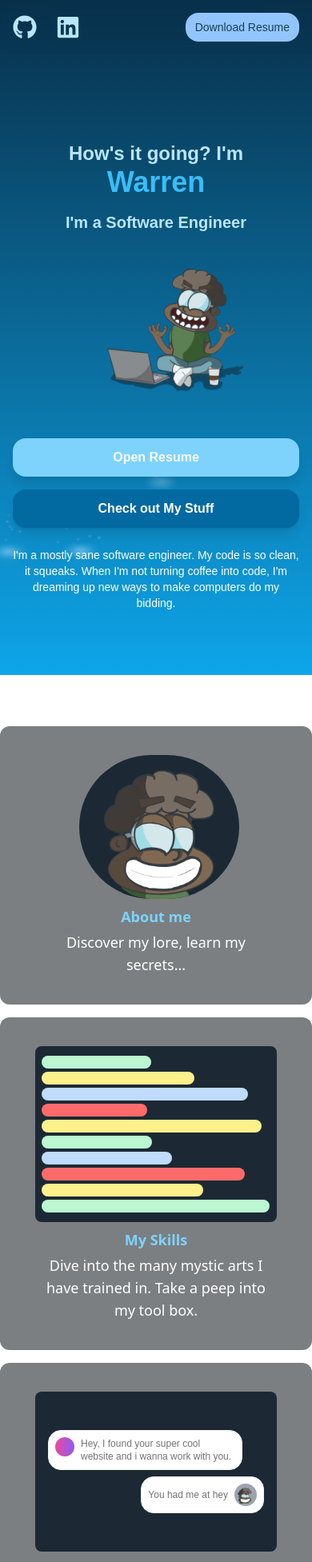
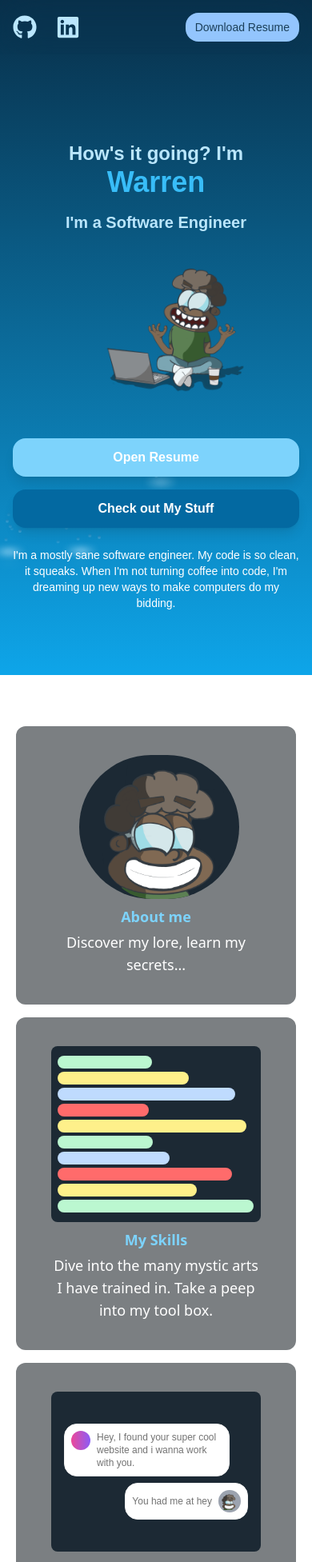
Before and after one commit to warrenphilly/Current_Portfolio, a Next.js app: page / in a window 390 px wide. Shown: the top 1953 px of the page at 80% size. Built offline with nearby package versions, Linux system fonts and the light colour scheme.

Commit message:
one thing left

```diff
--- a/app/page.tsx
+++ b/app/page.tsx
@@ -19,11 +19,11 @@ export default function Home() {
         className="w-full h-screen md:overflow-y-auto snap-y snap-mandatory relative z-10"
       >
         <section className="w-full h-screen snap-start snap-always">
-          <Header />
+
           <Hero />
         </section>
 
-        <section className="w-full h-screen snap-start snap-always md:flex items-center justify-center md:pt-24">
+        <section className="w-full h-screen snap-start snap-always md:flex items-center justify-center  md:pt-24">
           <BentoSection />
 
         </section>
--- a/components/Hero.tsx
+++ b/components/Hero.tsx
@@ -1,5 +1,5 @@
 "use client";
-
+import Header from "./Header";
 import { useState, useEffect } from "react";
 import Image from "next/image";
 
@@ -23,6 +23,7 @@ const Hero = () => {
 
   return (
     <div className=" mt-16 lg:mt-0 overflow-hidden flex items-center justify-center min-h-screen ">
+       <Header />
       <div className="container mx-auto px-4 py-8 md:py-0 z-10">
         <div className="flex flex-col md:flex-row items-center justify-center h-full w-full">
           {/* Text content */}
--- a/components/bentoSection.tsx
+++ b/components/bentoSection.tsx
@@ -17,7 +17,7 @@ import Footer from "./Footer";
 export function BentoSection() {
   return (
     <div id="bento-section" className="w-full md:h-full flex flex-col justify-center lg:justify-between  items-center">
-      <div className="w-full   max-w-lg md:max-w-7xl pb-4 md:pb-0 ">
+      <div className="w-full px-5 md:px-0  max-w-lg md:max-w-7xl pb-4 md:pb-0 ">
         <BentoGrid className="mx-auto gap-4 sm:gap-2  ">
           {items.map((item, i) => (
             <BentoGridItem
--- a/components/ui/animated-modal.tsx
+++ b/components/ui/animated-modal.tsx
@@ -87,7 +87,7 @@ export const ModalBody = ({
           initial={{ opacity: 0 }}
           animate={{ opacity: 1 }}
           exit={{ opacity: 0 }}
-          className="absolute inset-0 z-50 flex items-center justify-center w-full h-full "
+          className="fixed inset-0 z-50 flex items-center justify-center w-full h-full "
         >
           <Overlay />
 
```
